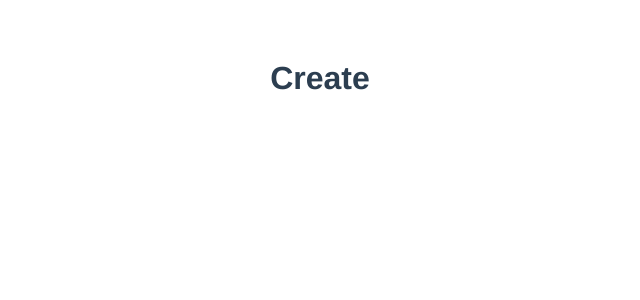
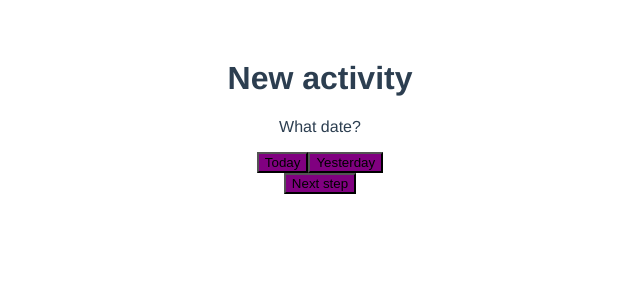
Before and after one commit to andylicious/activity-tracker-frontend, a Vue app: page /#/new in a window 1280 px wide. Shown: the top 300 px of the page, without its empty margins (320-960 px from the left). Built offline with nearby package versions, Linux system fonts and the light colour scheme.

Commit message:
Add datepicker

```diff
--- /dev/null
+++ b/src/components/ActivityForm/ActivityForm.vue
@@ -0,0 +1,55 @@
+<template>
+  <div>
+    <date-picker v-if="currentStep === 0" @submit="setDate" />
+    <time-span-picker v-if="currentStep === 1" />
+    <activity-picker v-if="currentStep === 2" />
+
+    <custom-button v-if="currentStep === 2" label="Submit" @click="submit" />
+    <custom-button v-else label="Next step" @click="nextStep" />
+  </div>
+</template>
+
+<script>
+import CustomButton from "../Button";
+import DatePicker from "./DatePicker";
+import TimeSpanPicker from "./TimeSpanPicker";
+import ActivityPicker from "./ActivityPicker";
+
+export default {
+  name: "ActivityForm",
+  components: {
+    ActivityPicker,
+    CustomButton,
+    DatePicker,
+    TimeSpanPicker,
+  },
+  data() {
+    return {
+      activity: {
+        date: "",
+        timespan: "",
+        type: "",
+        ranking: "",
+        category: "",
+      },
+      currentStep: 0,
+    };
+  },
+  methods: {
+    nextStep() {
+      if (this.currentStep <= 2) {
+        this.currentStep += 1;
+      }
+    },
+    submit() {
+      console.log("Submitting!");
+    },
+    setDate(date) {
+      this.activity.date = date;
+      this.nextStep();
+    },
+  },
+};
+</script>
+
+<style></style>
--- /dev/null
+++ b/src/components/ActivityForm/ActivityPicker.vue
@@ -0,0 +1,13 @@
+<template>
+  <div>
+    <p>What activity</p>
+    <p>What score</p>
+    <p>What category</p>
+  </div>
+</template>
+
+<script>
+export default {};
+</script>
+
+<style></style>
--- /dev/null
+++ b/src/components/ActivityForm/DatePicker.vue
@@ -0,0 +1,33 @@
+<template>
+  <div>
+    <p>What date?</p>
+    <custom-button label="Today" @click="selectDate(today)" />
+    <custom-button label="Yesterday" @click="selectDate(yesterday)" />
+  </div>
+</template>
+
+<script>
+import CustomButton from "../Button.vue";
+
+export default {
+  name: "DatePicker",
+  components: {
+    CustomButton,
+  },
+  data() {
+    const yesterday = new Date();
+    yesterday.setDate(yesterday.getDate() - 1);
+    return {
+      today: new Date(),
+      yesterday,
+    };
+  },
+  methods: {
+    selectDate(date) {
+      this.$emit("submit", date);
+    },
+  },
+};
+</script>
+
+<style></style>
--- /dev/null
+++ b/src/components/ActivityForm/TimeSpanPicker.vue
@@ -0,0 +1,13 @@
+<template>
+  <div>
+    <p>What time?</p>
+  </div>
+</template>
+
+<script>
+export default {
+  name: "TimePicker",
+};
+</script>
+
+<style></style>
--- a/src/components/Button.vue
+++ b/src/components/Button.vue
@@ -1,12 +1,12 @@
 <template>
-  <button class="Button" @click="$emit('click')">
+  <button class="CustomButton">
     {{ label }}
   </button>
 </template>
 
 <script>
 export default {
-  name: "Button",
+  name: "CustomButton",
   props: {
     label: {
       type: String,
@@ -17,7 +17,7 @@ export default {
 </script>
 
 <style>
-.Button {
+.CustomButton {
   background-color: purple;
 }
 </style>
--- a/src/pages/RegisterActivity.vue
+++ b/src/pages/RegisterActivity.vue
@@ -1,12 +1,18 @@
 <template>
   <div>
-    <h1>Create</h1>
+    <h1>New activity</h1>
+    <activity-form />
   </div>
 </template>
 
 <script>
+import ActivityForm from "../components/ActivityForm/ActivityForm";
 export default {
   name: "RegisterActivity",
+  components: { ActivityForm },
+  data() {
+    return { steps: [] };
+  },
 };
 </script>
 
```
